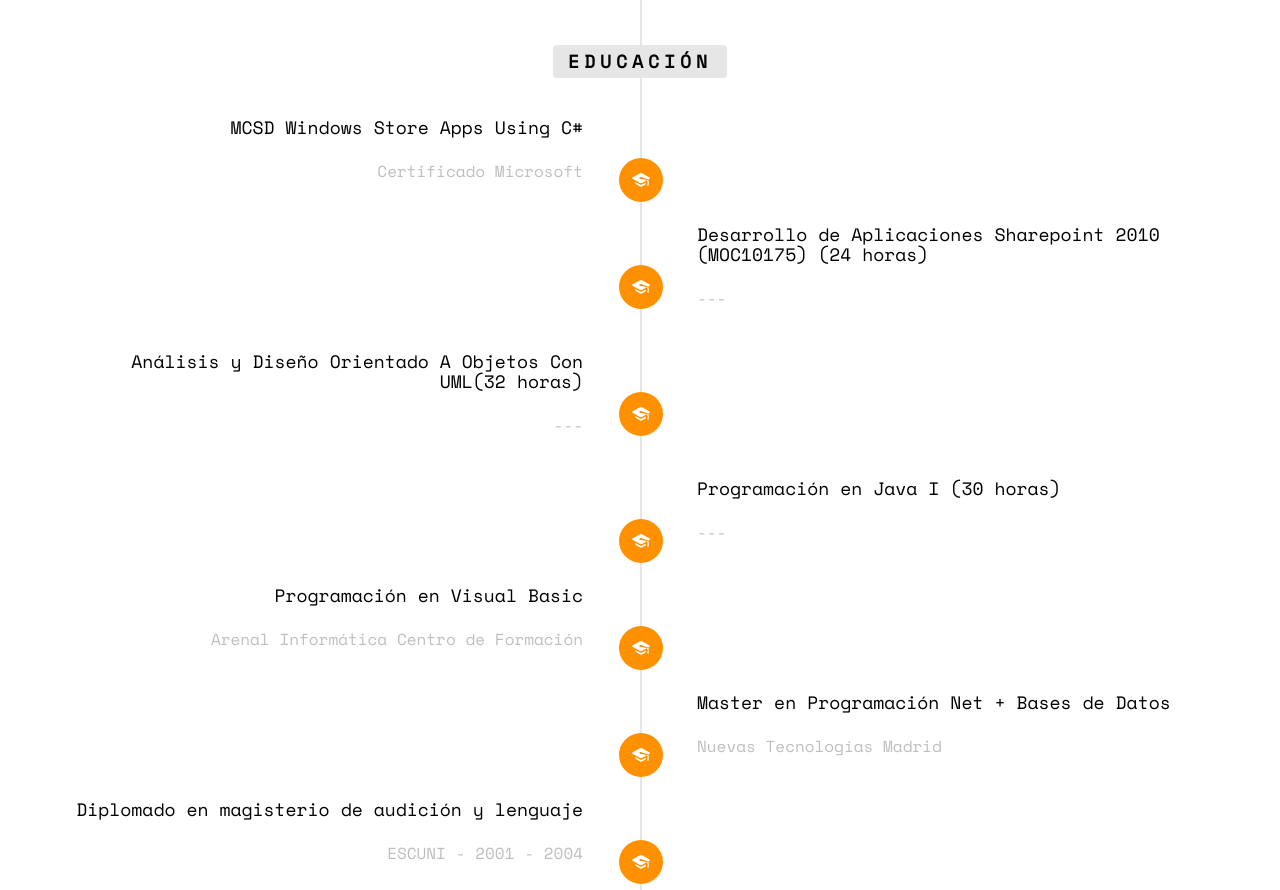
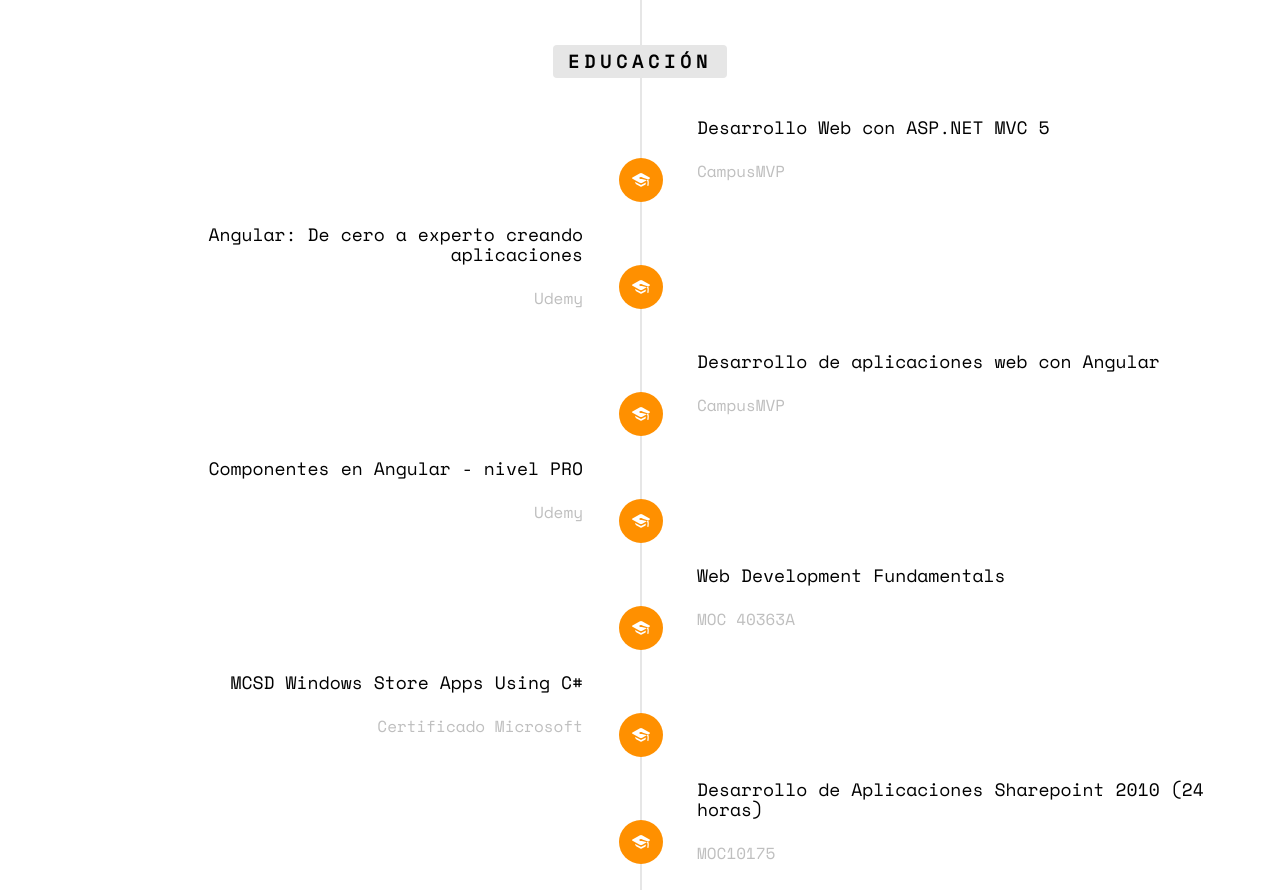
Before and after one commit to oscarjorge/profile, a plain HTML site: page index.html in a window 1280 px wide. Shown: the part 2436-3326 px from the top of the page. Drawn offline with nearby package versions, Linux system fonts and the light colour scheme; some packages are replaced by stand-ins of ours; no server answers; files whose address does not match are found by name.

Commit message:
Termino de añadir todos los cursos

```diff
--- a/index.html
+++ b/index.html
@@ -173,6 +173,51 @@
 						<li class="timeline-heading text-center animate-box">
 							<div><h3>Educación</h3></div>
 						</li>
+						<li class="timeline-inverted animate-box">
+							<div class="timeline-badge"><i class="icon-graduation-cap"></i></div>
+							<div class="timeline-panel">
+								<div class="timeline-heading">
+									<h4 class="timeline-title">Desarrollo Web con ASP.NET MVC 5</h4>
+									<span class="company">CampusMVP</span>
+								</div>
+							</div>
+						</li>
+						<li class="animate-box timeline-unverted">
+							<div class="timeline-badge"><i class="icon-graduation-cap"></i></div>
+							<div class="timeline-panel">
+								<div class="timeline-heading">
+									<h4 class="timeline-title">Angular: De cero a experto creando aplicaciones</h4>
+									<span class="company">Udemy</span>
+								</div>
+							</div>
+						</li>
+						<li class="timeline-inverted animate-box">
+							<div class="timeline-badge"><i class="icon-graduation-cap"></i></div>
+							<div class="timeline-panel">
+								<div class="timeline-heading">
+									<h4 class="timeline-title">Desarrollo de aplicaciones web con Angular</h4>
+									<span class="company">CampusMVP</span>
+								</div>
+							</div>
+						</li>
+						<li class="animate-box timeline-unverted">
+							<div class="timeline-badge"><i class="icon-graduation-cap"></i></div>
+							<div class="timeline-panel">
+								<div class="timeline-heading">
+									<h4 class="timeline-title">Componentes en Angular - nivel PRO</h4>
+									<span class="company">Udemy</span>
+								</div>
+							</div>
+						</li>
+						<li class="timeline-inverted animate-box">
+							<div class="timeline-badge"><i class="icon-graduation-cap"></i></div>
+							<div class="timeline-panel">
+								<div class="timeline-heading">
+									<h4 class="timeline-title">Web Development Fundamentals</h4>
+									<span class="company">MOC 40363A</span>
+								</div>
+							</div>
+						</li>
 						<li class="animate-box timeline-unverted">
 							<div class="timeline-badge"><i class="icon-graduation-cap"></i></div>
 							<div class="timeline-panel">
@@ -186,8 +231,8 @@
 							<div class="timeline-badge"><i class="icon-graduation-cap"></i></div>
 							<div class="timeline-panel">
 								<div class="timeline-heading">
-									<h4 class="timeline-title">Desarrollo de Aplicaciones Sharepoint 2010 (MOC10175) (24 horas)</h4>
-									<span class="company">---</span>
+									<h4 class="timeline-title">Desarrollo de Aplicaciones Sharepoint 2010 (24 horas)</h4>
+									<span class="company">MOC10175</span>
 								</div>
 							</div>
 						</li>
```
